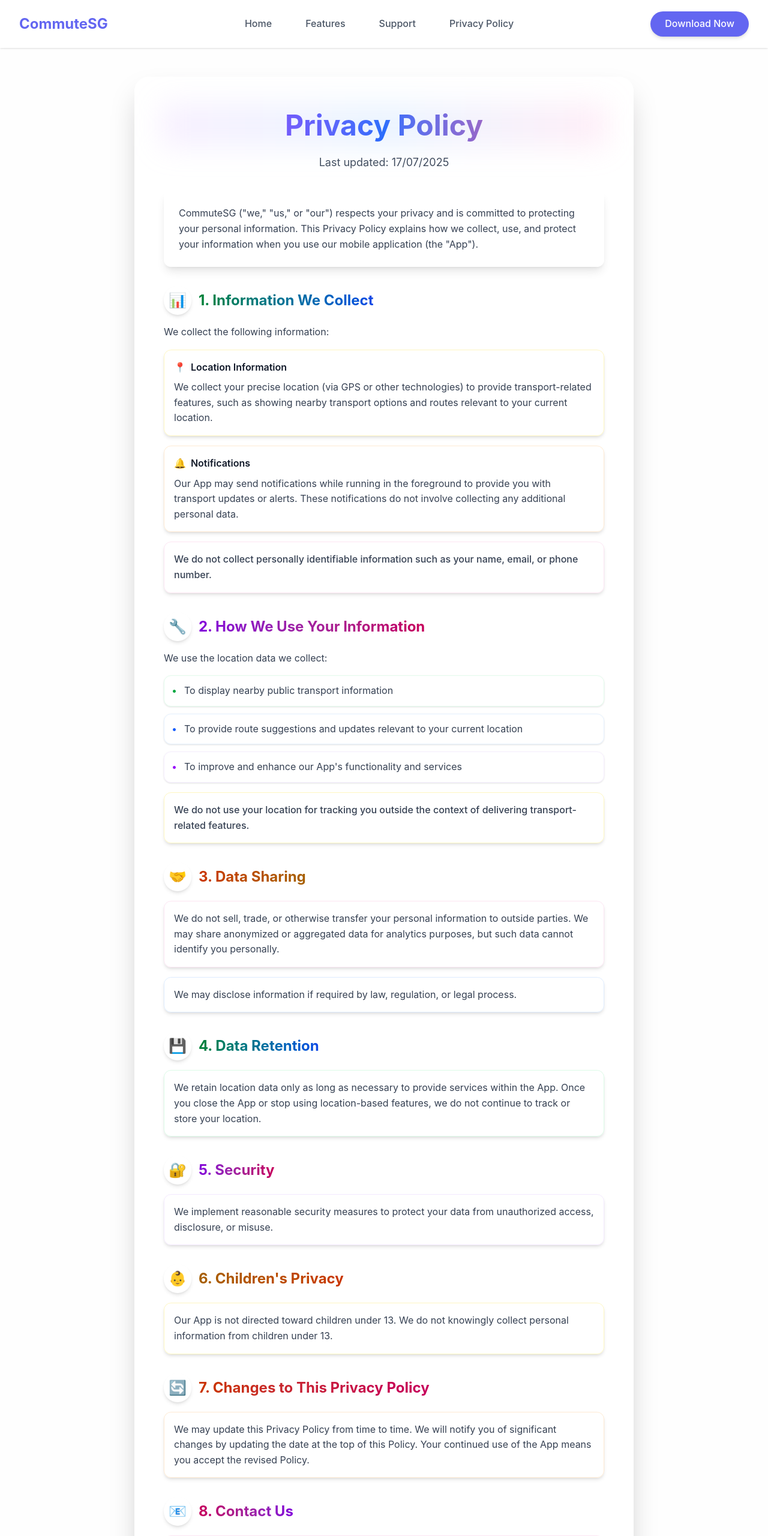
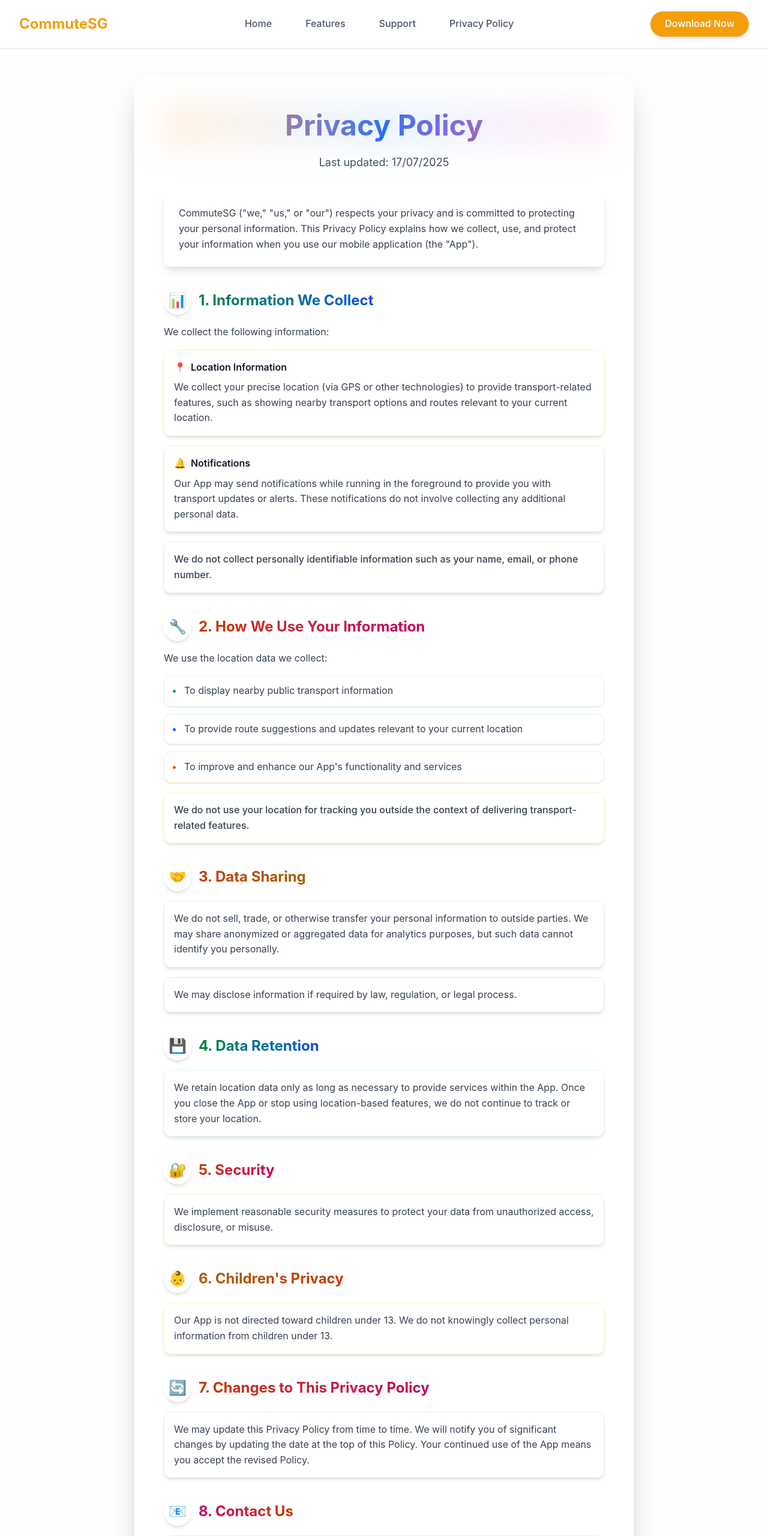
Before and after one commit to Sakthi-dev-tech/CommuteSG-Landing-Page, a React (Vite) app: page /privacy in a window 1280 px wide. Shown: the top 2561 px of the page at 60% size. Built offline with nearby package versions, Linux system fonts and the light colour scheme.

Commit message:
changed accent colours to orange

```diff
--- a/src/components/sections/FeaturesSection.tsx
+++ b/src/components/sections/FeaturesSection.tsx
@@ -26,8 +26,8 @@ const FeaturesSection = () => {
       icon: <Route className="w-8 h-8" />,
       title: "Interactive Map",
       description: "Explore bus stops and routes on a user-friendly Flutter Map.",
-      placeholderBg: "bg-gradient-to-br from-purple-100 to-purple-200",
-      demoBg: "bg-gradient-to-br from-purple-200 to-purple-300",
+      placeholderBg: "bg-gradient-to-br from-orange-100 to-orange-200",
+      demoBg: "bg-gradient-to-br from-orange-200 to-orange-300",
       demoContent: "🗺️ Interactive Map\n• View all bus stops\n• Plan your route\n• Real-time locations"
     },
     {
--- a/src/components/sections/HeroSection.tsx
+++ b/src/components/sections/HeroSection.tsx
@@ -22,7 +22,7 @@ const HeroSection = () => {
               Get real-time bus arrival times, find nearby stops, and plan your journey effortlessly with CommuteSG.
             </p>
             <div className="flex flex-col sm:flex-row gap-4 justify-center lg:justify-start">
-              <button className="bg-primary text-white px-8 py-4 rounded-full font-semibold text-lg hover:bg-purple-600 transition-colors shadow-lg">
+              <button className="bg-primary text-white px-8 py-4 rounded-full font-semibold text-lg hover:bg-orange-600 transition-colors shadow-lg">
                 Download Now
               </button>
               <button className="border-2 border-primary text-primary px-8 py-4 rounded-full font-semibold text-lg hover:bg-primary hover:text-white transition-colors">
@@ -39,9 +39,9 @@ const HeroSection = () => {
             className="flex justify-center lg:justify-end"
           >
             <div className="relative">
-              <div className="absolute inset-0 bg-gradient-to-r from-purple-400 to-pink-400 rounded-full blur-3xl opacity-20 scale-110"></div>
+              <div className="absolute inset-0 bg-gradient-to-r from-orange-400 to-pink-400 rounded-full blur-3xl opacity-20 scale-110"></div>
               <AndroidMockup screenWidth={260}>
-                <div className="bg-gradient-to-b from-blue-50 to-purple-50 h-full flex flex-col">
+                <div className="bg-gradient-to-b from-blue-50 to-orange-50 h-full flex flex-col">
                   {/* App mockup content */}
                   <div className="bg-primary text-white p-4 rounded-t-lg">
                     <h3 className="text-lg font-semibold">CommuteSG</h3>
--- a/src/index.css
+++ b/src/index.css
@@ -6,12 +6,12 @@
   font-weight: 400;
 
   /* Pastel color palette */
-  --primary: #6366f1;
-  --primary-light: #a5b4fc;
+  --primary: #f59e0b;
+  --primary-light: #fcd34d;
   --secondary: #10b981;
   --secondary-light: #86efac;
-  --accent: #f59e0b;
-  --accent-light: #fcd34d;
+  --accent: #6366f1;
+  --accent-light: #a5b4fc;
   --pastel-pink: #fce7f3;
   --pastel-blue: #dbeafe;
   --pastel-green: #d1fae5;
@@ -63,9 +63,9 @@ body {
 }
 
 .gradient-bg {
-  background: linear-gradient(135deg, var(--pastel-blue) 0%, var(--pastel-purple) 100%);
+  background: linear-gradient(135deg, var(--pastel-blue) 0%, var(--pastel-orange) 100%);
 }
 
 .hero-gradient {
-  background: linear-gradient(135deg, #f0f9ff 0%, #ede9fe 50%, #fef3c7 100%);
+  background: linear-gradient(135deg, #f0f9ff 0%, #fed7aa 50%, #fef3c7 100%);
 }
--- a/src/pages/PrivacyPage.tsx
+++ b/src/pages/PrivacyPage.tsx
@@ -3,7 +3,7 @@ import Layout from '../components/layout/Layout';
 const PrivacyPage = () => {
   return (
     <Layout>
-      <div className="min-h-screen bg-gradient-to-br from-pastel-blue via-pastel-purple to-pastel-pink relative overflow-hidden">
+      <div className="min-h-screen bg-gradient-to-br from-pastel-blue via-pastel-orange to-pastel-pink relative overflow-hidden">
         {/* Additional gradient overlays for enhanced visual effect */}
         <div className="absolute inset-0 bg-gradient-to-tr from-pastel-green/20 via-transparent to-pastel-yellow/20"></div>
         <div className="absolute inset-0 bg-gradient-to-bl from-transparent via-pastel-orange/10 to-pastel-pink/30"></div>
@@ -12,10 +12,10 @@ const PrivacyPage = () => {
           <div className="bg-white/90 backdrop-blur-md rounded-3xl shadow-2xl p-8 md:p-12 border border-white/20">
             <div className="text-center mb-8">
               <div className="relative">
-                <h1 className="text-4xl md:text-5xl font-bold bg-gradient-to-r from-purple-600 via-blue-600 to-pink-600 bg-clip-text text-transparent mb-4 py-2">
+                <h1 className="text-4xl md:text-5xl font-bold bg-gradient-to-r from-orange-600 via-blue-600 to-pink-600 bg-clip-text text-transparent mb-4 py-2">
                   Privacy Policy
                 </h1>
-                <div className="absolute -inset-1 bg-gradient-to-r from-purple-300/20 via-blue-300/20 to-pink-300/20 blur-xl rounded-lg"></div>
+                <div className="absolute -inset-1 bg-gradient-to-r from-orange-300/20 via-blue-300/20 to-pink-300/20 blur-xl rounded-lg"></div>
               </div>
               <p className="text-lg bg-gradient-to-r from-gray-600 to-gray-700 bg-clip-text text-transparent">
                 Last updated: 17/07/2025
@@ -23,7 +23,7 @@ const PrivacyPage = () => {
             </div>
 
             <div className="prose prose-lg max-w-none">
-              <div className="bg-gradient-to-r from-pastel-blue/40 via-pastel-purple/30 to-pastel-pink/40 p-6 rounded-xl mb-8 border border-white/30 shadow-lg">
+              <div className="bg-gradient-to-r from-pastel-blue/40 via-pastel-orange/30 to-pastel-pink/40 p-6 rounded-xl mb-8 border border-white/30 shadow-lg">
                 <p className="text-gray-700 leading-relaxed">
                   CommuteSG ("we," "us," or "our") respects your privacy and is committed to protecting your personal information.
                   This Privacy Policy explains how we collect, use, and protect your information when you use our mobile application (the "App").
@@ -61,7 +61,7 @@ const PrivacyPage = () => {
                   </div>
                 </div>
 
-                <div className="bg-gradient-to-r from-pastel-pink/40 to-pastel-purple/40 p-4 rounded-xl mt-4 border border-pink-200/50 shadow-md">
+                <div className="bg-gradient-to-r from-pastel-pink/40 to-pastel-orange/40 p-4 rounded-xl mt-4 border border-pink-200/50 shadow-md">
                   <p className="text-gray-700 font-medium">
                     We do not collect personally identifiable information such as your name, email, or phone number.
                   </p>
@@ -70,8 +70,8 @@ const PrivacyPage = () => {
 
               <section className="mb-8">
                 <h2 className="text-2xl font-bold text-gray-900 mb-4 flex items-center">
-                  <span className="bg-gradient-to-r from-pastel-purple/60 to-pastel-pink/60 p-2 rounded-full mr-3 shadow-md">🔧</span>
-                  <span className="bg-gradient-to-r from-purple-700 to-pink-700 bg-clip-text text-transparent">
+                  <span className="bg-gradient-to-r from-pastel-orange/60 to-pastel-pink/60 p-2 rounded-full mr-3 shadow-md">🔧</span>
+                  <span className="bg-gradient-to-r from-orange-700 to-pink-700 bg-clip-text text-transparent">
                     2. How We Use Your Information
                   </span>
                 </h2>
@@ -82,12 +82,12 @@ const PrivacyPage = () => {
                     <span className="mr-3 text-green-600">•</span>
                     <span className="text-gray-700">To display nearby public transport information</span>
                   </li>
-                  <li className="bg-gradient-to-r from-pastel-blue/40 to-pastel-purple/30 p-3 rounded-xl flex items-start border border-blue-200/40 shadow-sm">
+                  <li className="bg-gradient-to-r from-pastel-blue/40 to-pastel-orange/30 p-3 rounded-xl flex items-start border border-blue-200/40 shadow-sm">
                     <span className="mr-3 text-blue-600">•</span>
                     <span className="text-gray-700">To provide route suggestions and updates relevant to your current location</span>
                   </li>
-                  <li className="bg-gradient-to-r from-pastel-purple/40 to-pastel-pink/30 p-3 rounded-xl flex items-start border border-purple-200/40 shadow-sm">
-                    <span className="mr-3 text-purple-600">•</span>
+                  <li className="bg-gradient-to-r from-pastel-orange/40 to-pastel-pink/30 p-3 rounded-xl flex items-start border border-orange-200/40 shadow-sm">
+                    <span className="mr-3 text-orange-600">•</span>
                     <span className="text-gray-700">To improve and enhance our App's functionality and services</span>
                   </li>
                 </ul>
@@ -107,7 +107,7 @@ const PrivacyPage = () => {
                   </span>
                 </h2>
                 <div className="space-y-4">
-                  <div className="bg-gradient-to-r from-pastel-pink/40 to-pastel-purple/40 p-4 rounded-xl border border-pink-200/50 shadow-md">
+                  <div className="bg-gradient-to-r from-pastel-pink/40 to-pastel-orange/40 p-4 rounded-xl border border-pink-200/50 shadow-md">
                     <p className="text-gray-700">
                       We do not sell, trade, or otherwise transfer your personal information to outside parties.
                       We may share anonymized or aggregated data for analytics purposes, but such data cannot identify you personally.
@@ -138,12 +138,12 @@ const PrivacyPage = () => {
 
               <section className="mb-8">
                 <h2 className="text-2xl font-bold text-gray-900 mb-4 flex items-center">
-                  <span className="bg-gradient-to-r from-pastel-purple/60 to-pastel-pink/60 p-2 rounded-full mr-3 shadow-md">🔐</span>
-                  <span className="bg-gradient-to-r from-purple-700 to-pink-700 bg-clip-text text-transparent">
+                  <span className="bg-gradient-to-r from-pastel-orange/60 to-pastel-pink/60 p-2 rounded-full mr-3 shadow-md">🔐</span>
+                  <span className="bg-gradient-to-r from-orange-700 to-pink-700 bg-clip-text text-transparent">
                     5. Security
                   </span>
                 </h2>
-                <div className="bg-gradient-to-r from-pastel-purple/40 to-pastel-pink/40 p-4 rounded-xl border border-purple-200/50 shadow-md">
+                <div className="bg-gradient-to-r from-pastel-orange/40 to-pastel-pink/40 p-4 rounded-xl border border-orange-200/50 shadow-md">
                   <p className="text-gray-700">
                     We implement reasonable security measures to protect your data from unauthorized access, disclosure, or misuse.
                   </p>
@@ -181,12 +181,12 @@ const PrivacyPage = () => {
 
               <section className="mb-8">
                 <h2 className="text-2xl font-bold text-gray-900 mb-4 flex items-center">
-                  <span className="bg-gradient-to-r from-pastel-pink/60 to-pastel-purple/60 p-2 rounded-full mr-3 shadow-md">📧</span>
-                  <span className="bg-gradient-to-r from-pink-700 to-purple-700 bg-clip-text text-transparent">
+                  <span className="bg-gradient-to-r from-pastel-pink/60 to-pastel-orange/60 p-2 rounded-full mr-3 shadow-md">📧</span>
+                  <span className="bg-gradient-to-r from-pink-700 to-orange-700 bg-clip-text text-transparent">
                     8. Contact Us
                   </span>
                 </h2>
-                <div className="bg-gradient-to-r from-pastel-pink/40 to-pastel-purple/40 p-4 rounded-xl border border-pink-200/50 shadow-md">
+                <div className="bg-gradient-to-r from-pastel-pink/40 to-pastel-orange/40 p-4 rounded-xl border border-pink-200/50 shadow-md">
                   <p className="text-gray-700 mb-2">
                     If you have any questions or concerns about this Privacy Policy, please contact us at:
                   </p>
--- a/tailwind.config.js
+++ b/tailwind.config.js
@@ -8,9 +8,9 @@ export default {
     extend: {
       colors: {
         primary: {
-          DEFAULT: '#6366f1',
-          light: '#a5b4fc',
-          dark: '#4f46e5',
+          DEFAULT: '#f59e0b',
+          light: '#fcd34d',
+          dark: '#d97706',
         },
         secondary: {
           DEFAULT: '#10b981',
@@ -18,9 +18,9 @@ export default {
           dark: '#059669',
         },
         accent: {
-          DEFAULT: '#f59e0b',
-          light: '#fcd34d',
-          dark: '#d97706',
+          DEFAULT: '#6366f1',
+          light: '#a5b4fc',
+          dark: '#4f46e5',
         },
         pastel: {
           pink: '#fce7f3',
```
Also changed, not shown: src/components/sections/SupportSection.tsx (+4 -4 lines).
